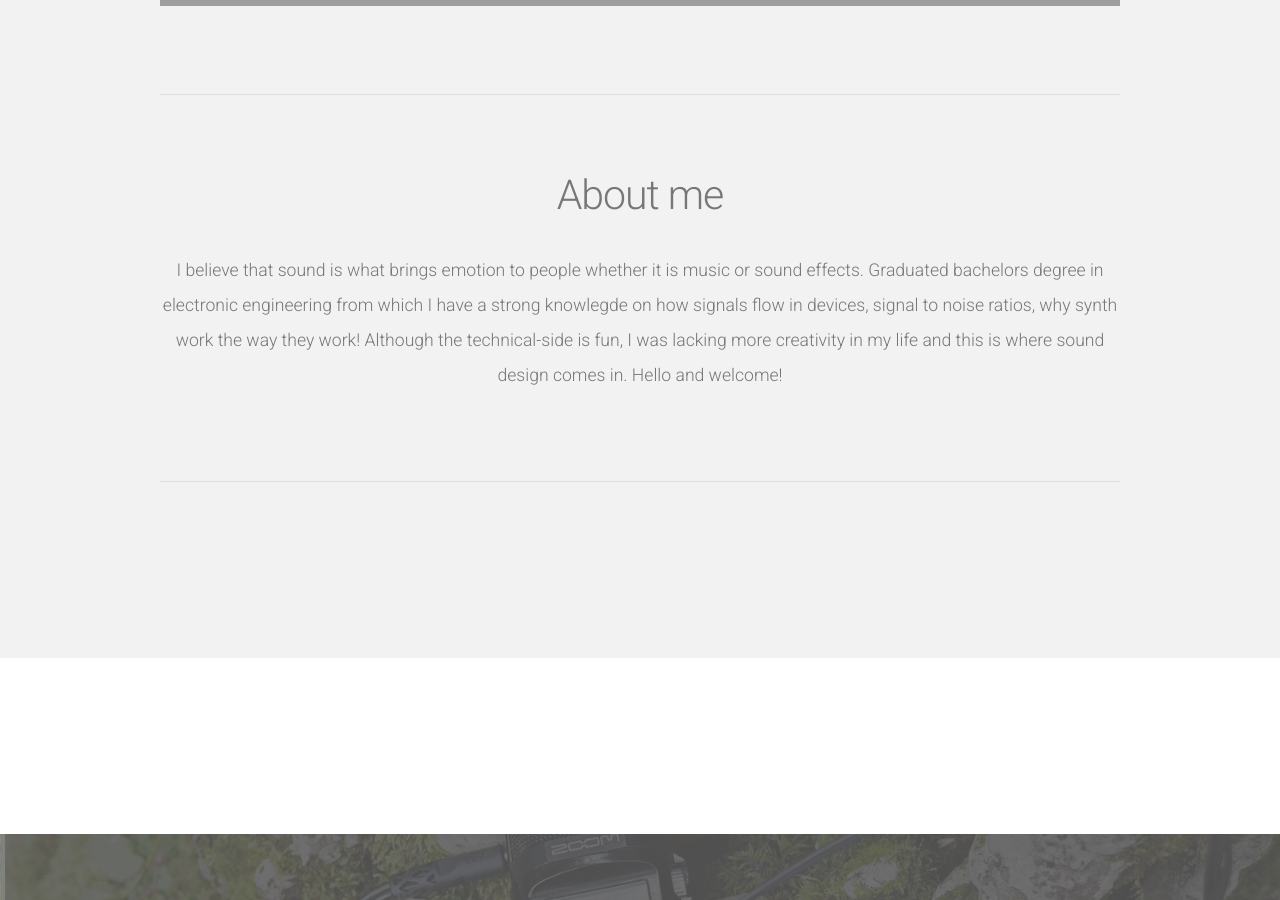
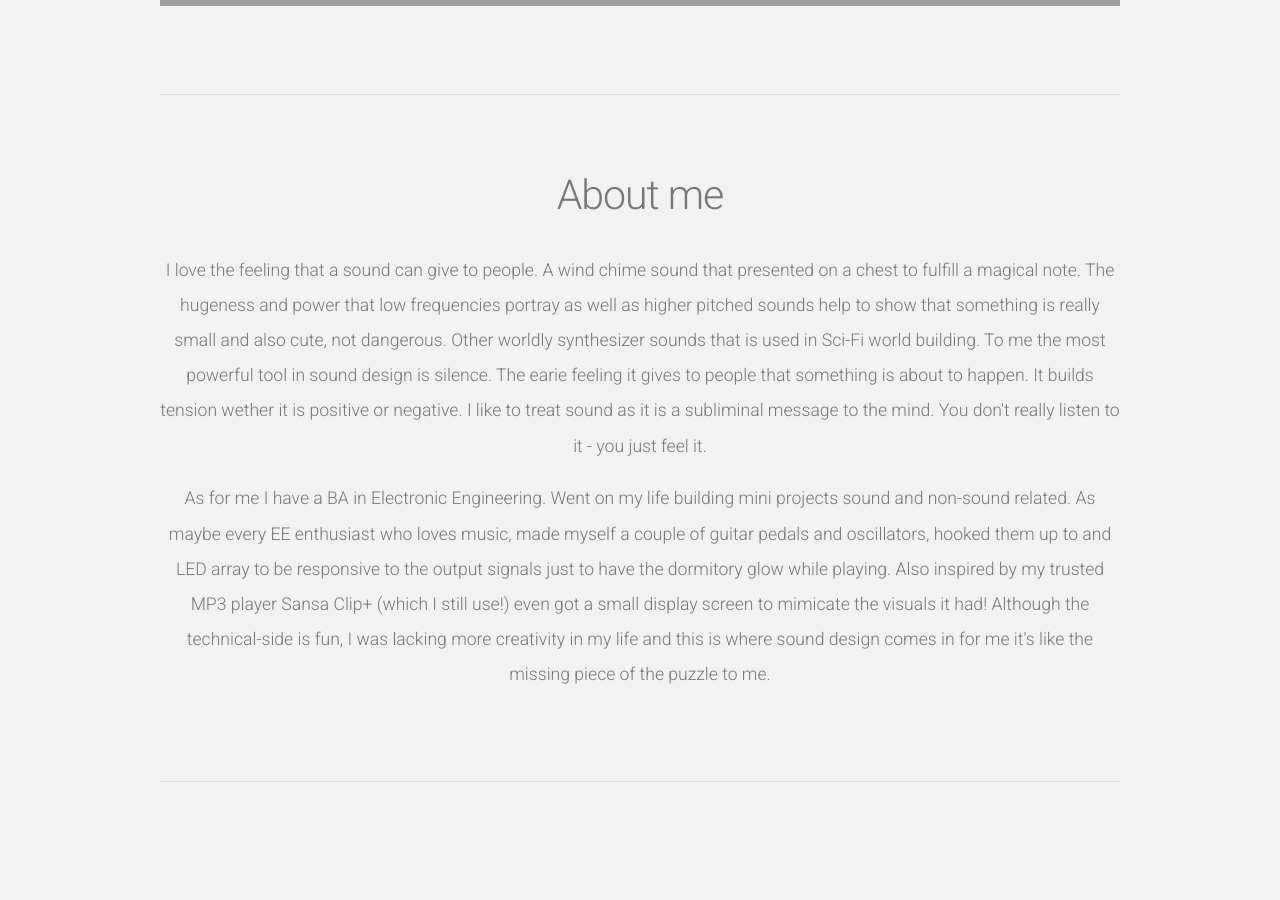
Before and after one commit to rokaso/rs_site, a Jekyll site: the page built from index.html, in a window 1280 px wide and 900 px high, scrolled down 1000 px. Built offline with Jekyll 4.4.1, drawn with Linux system fonts in a browser that asks for light colours; nearby versions of some CDN libraries; the list of posts is cut into pages by our own code; grey boxes are pictures that could not be loaded.

Commit message:
about me

```diff
--- a/index.html
+++ b/index.html
@@ -31,7 +31,9 @@ height: 100%;
 		<header>
 			<h2>About me</h2>
 		</header>
-		<p>I believe that sound is what brings emotion to people whether it is music or sound effects. Graduated bachelors degree in electronic engineering from which I have a strong knowlegde on how signals flow in devices, signal to noise ratios, why synth work the way they work! Although the technical-side is fun, I was lacking more creativity in my life and this is where sound design comes in. Hello and welcome!</p>
+		<p>I love the feeling that a sound can give to people. A wind chime sound that presented on a chest to fulfill a magical note. The hugeness and power that low frequencies portray as well as higher pitched sounds help to show that something is really small and also cute, not dangerous. Other worldly synthesizer sounds that is used in Sci-Fi world building. To me the most powerful tool in sound design is silence. The earie feeling it gives to people that something is about to happen. It builds tension wether it is positive or negative. I like to treat sound as it is a subliminal message to the mind. You don't really listen to it - you just feel it.<p/>
+
+		<p>As for me I have a BA in Electronic Engineering. Went on my life building mini projects sound and non-sound related. As maybe every EE enthusiast who loves music, made myself a couple of guitar pedals and oscillators, hooked them up to and LED array to be responsive to the output signals just to have the dormitory glow while playing. Also inspired by my trusted MP3 player Sansa Clip+ (which I still use!) even got a small display screen to mimicate the visuals it had! Although the technical-side is fun, I was lacking more creativity in my life and this is where sound design comes in for me it's like the missing piece of the puzzle to me.</p>
 		<hr />
 	</div>
 </div>
```
